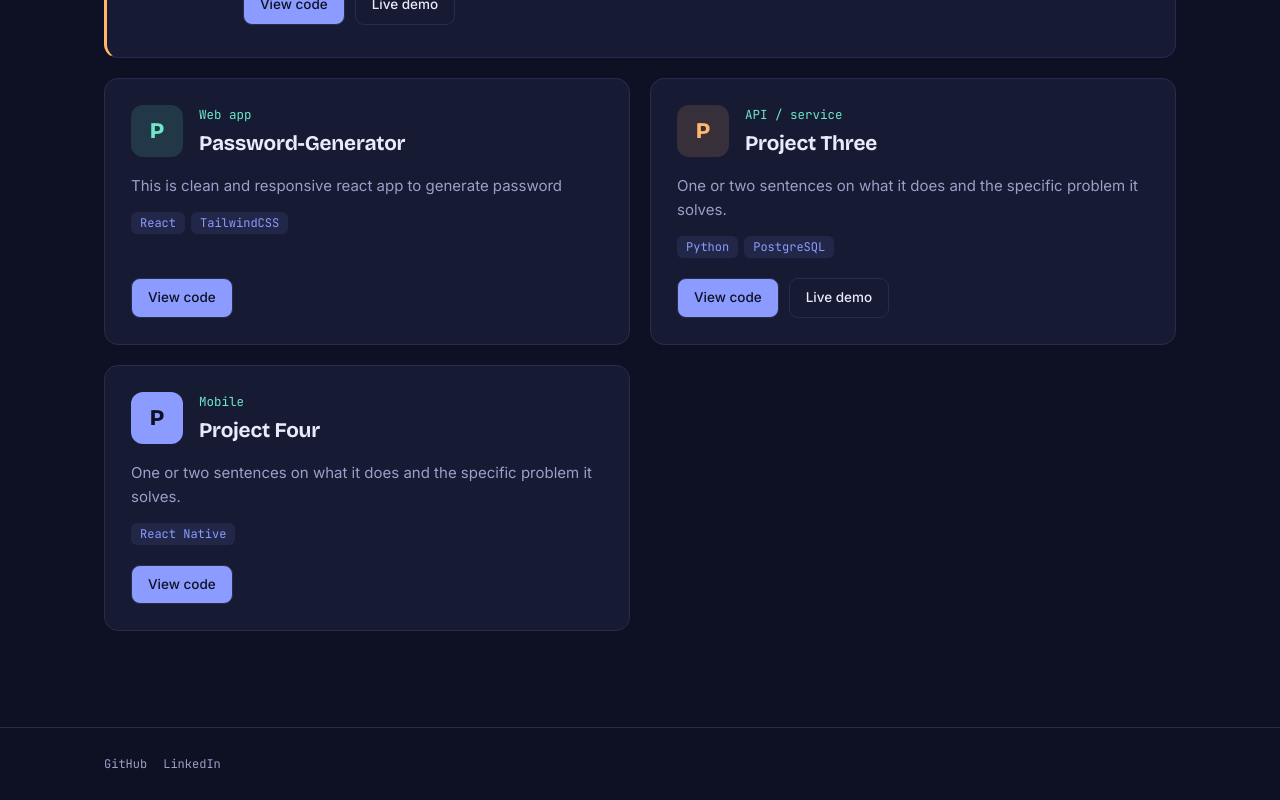
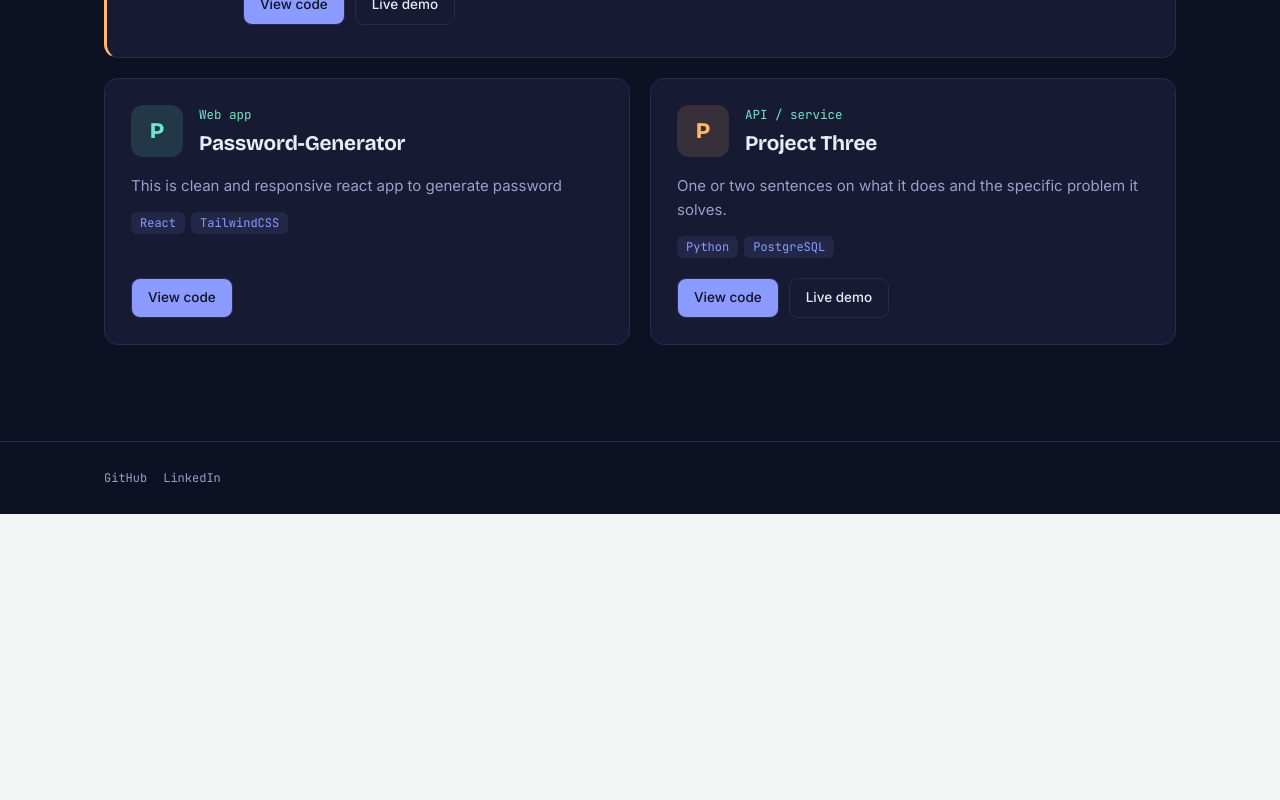
Before and after one commit to dev-manvendra/Portfolio, a React app: page /projects in a window 1280 px wide. Shown: the part 651-1451 px from the top of the page. After the commit the page ends 1165 px from the top, so only its background shows below. Built offline with nearby package versions, Linux system fonts and the light colour scheme; the HTML template or start-up script is replaced by a standard one.

Commit message:
refactor: remove unused Project Four entry from Projects component

```diff
--- a/src/Components/Projects.jsx
+++ b/src/Components/Projects.jsx
@@ -24,15 +24,8 @@ const PROJECTS_DATA = [
     stack: ["Python", "PostgreSQL"],
     code: "https://github.com/yourhandle/project-three",
     demo: "https://project-three.example.com",
-  },
-  {
-    category: "Mobile",
-    title: "Project Four",
-    description: "One or two sentences on what it does and the specific problem it solves.",
-    stack: ["React Native"],
-    code: "https://github.com/yourhandle/project-four",
-    demo: null,
-  },
+  }
+
 ];
 
 const MONOGRAMS = [
```
